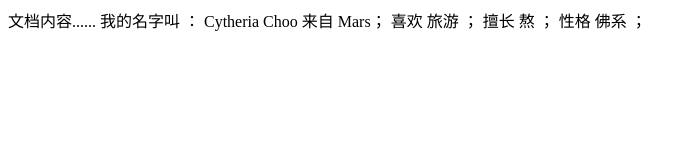
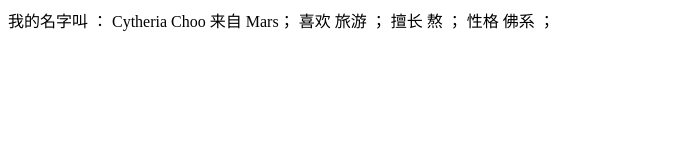
Before and after one commit to Cytheria1993/Cytheria1993.github.io, a plain HTML site: page index.html in a window 1280 px wide. Shown: the whole page, without its empty margins (0-696 px from the left). Drawn offline with Linux system fonts and the light colour scheme.

Commit message:
Update index.html

```diff
--- a/index.html
+++ b/index.html
@@ -6,7 +6,6 @@
 </head>
 
 <body>
-文档内容......
 我的名字叫 ： Cytheria Choo
 来自  Mars；
 喜欢 旅游 ；
```
